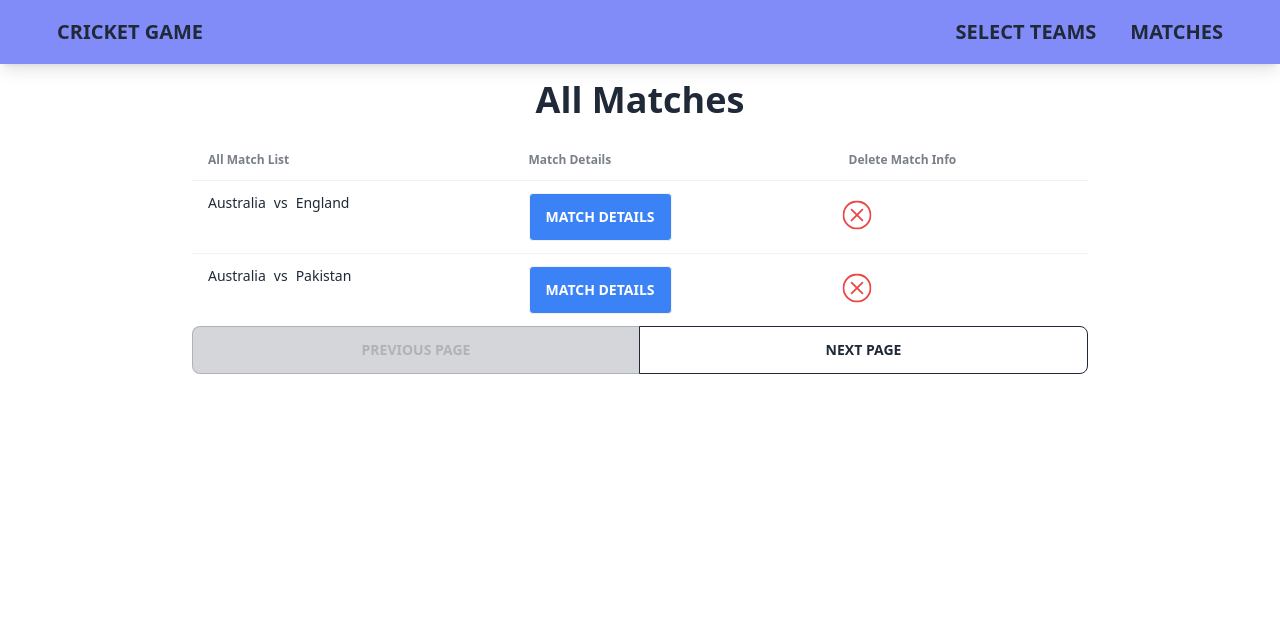
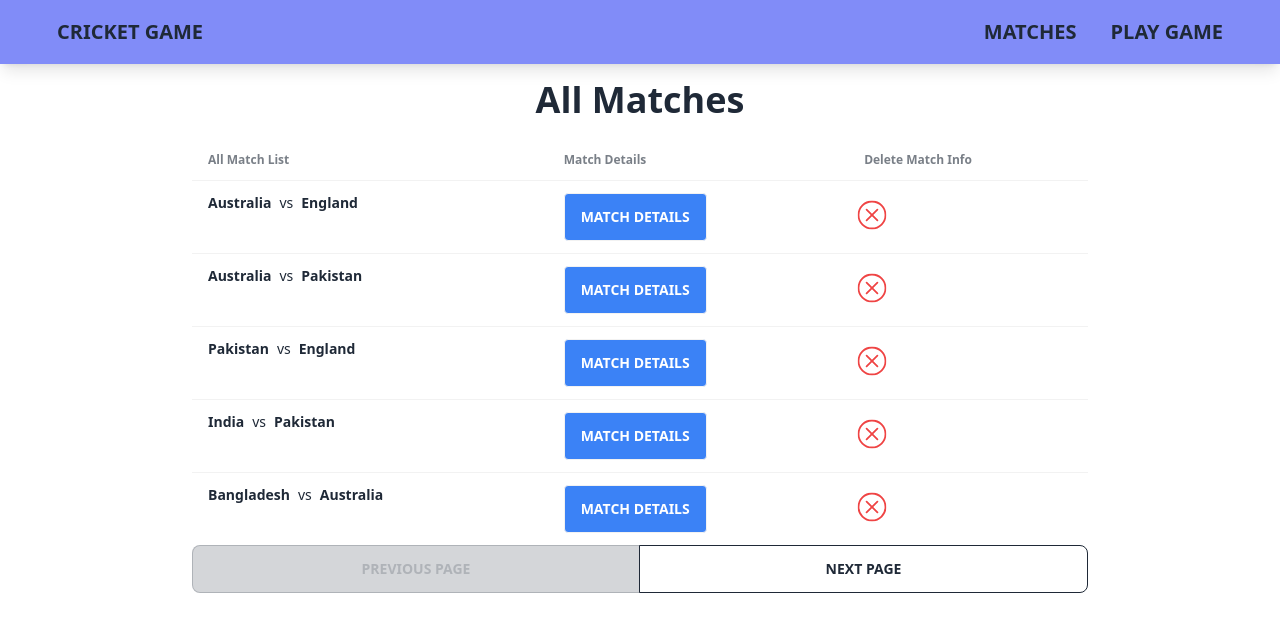
Before and after one commit to saimonsiddique/playCricket, a React (Vite) app: page /matches in a window 1280 px wide. Shown: the top 632 px of the page. Built offline with nearby package versions, Linux system fonts and the light colour scheme; data requests are answered from the project's data file.

Commit message:
solved some issues

```diff
--- a/data/db.json
+++ b/data/db.json
@@ -225,6 +225,262 @@
         1
       ],
       "totalRun": 23
+    },
+    {
+      "team1": {
+        "id": 3,
+        "teamName": "Pakistan",
+        "flagUrl": "https://www.worldometers.info/img/flags/pk-flag.gif"
+      },
+      "team2": {
+        "id": 5,
+        "teamName": "Australia",
+        "flagUrl": "https://www.worldometers.info/img/flags/as-flag.gif"
+      },
+      "tossWinner": {
+        "id": 5,
+        "teamName": "Australia",
+        "flagUrl": "https://www.worldometers.info/img/flags/as-flag.gif"
+      },
+      "id": 9,
+      "matchRun": [
+        1,
+        2,
+        1,
+        2,
+        2,
+        3,
+        3,
+        4,
+        3,
+        2,
+        3
+      ],
+      "totalRun": 26
+    },
+    {
+      "team1": {
+        "id": 2,
+        "teamName": "India",
+        "flagUrl": "https://www.worldometers.info/img/flags/in-flag.gif"
+      },
+      "team2": {
+        "id": 1,
+        "teamName": "Bangladesh",
+        "flagUrl": "https://www.worldometers.info/img/flags/bg-flag.gif"
+      },
+      "tossWinner": {
+        "id": 1,
+        "teamName": "Bangladesh",
+        "flagUrl": "https://www.worldometers.info/img/flags/bg-flag.gif"
+      },
+      "id": 10,
+      "matchRun": [
+        2,
+        2,
+        3,
+        2,
+        3,
+        1,
+        4,
+        1,
+        4,
+        2,
+        2
+      ],
+      "totalRun": 26
+    },
+    {
+      "team1": {
+        "id": 1,
+        "teamName": "Bangladesh",
+        "flagUrl": "https://www.worldometers.info/img/flags/bg-flag.gif"
+      },
+      "team2": {
+        "id": 4,
+        "teamName": "Sri Lanka",
+        "flagUrl": "https://www.worldometers.info/img/flags/ce-flag.gif"
+      },
+      "tossWinner": {
+        "id": 4,
+        "teamName": "Sri Lanka",
+        "flagUrl": "https://www.worldometers.info/img/flags/ce-flag.gif"
+      },
+      "id": 11,
+      "matchRun": [
+        3,
+        1,
+        1,
+        2,
+        1,
+        1,
+        4,
+        4,
+        2,
+        2,
+        1
+      ],
+      "totalRun": 22
+    },
+    {
+      "team1": {
+        "id": 5,
+        "teamName": "Australia",
+        "flagUrl": "https://www.worldometers.info/img/flags/as-flag.gif"
+      },
+      "team2": {
+        "id": 4,
+        "teamName": "Sri Lanka",
+        "flagUrl": "https://www.worldometers.info/img/flags/ce-flag.gif"
+      },
+      "tossWinner": {
+        "id": 5,
+        "teamName": "Australia",
+        "flagUrl": "https://www.worldometers.info/img/flags/as-flag.gif"
+      },
+      "id": 12,
+      "matchRun": [
+        2,
+        4,
+        2,
+        3,
+        4,
+        1,
+        1,
+        2,
+        2,
+        4,
+        1
+      ],
+      "totalRun": 26
+    },
+    {
+      "team1": {
+        "id": 1,
+        "teamName": "Bangladesh",
+        "flagUrl": "https://www.worldometers.info/img/flags/bg-flag.gif"
+      },
+      "team2": {
+        "id": 3,
+        "teamName": "Pakistan",
+        "flagUrl": "https://www.worldometers.info/img/flags/pk-flag.gif"
+      },
+      "tossWinner": {
+        "id": 1,
+        "teamName": "Bangladesh",
+        "flagUrl": "https://www.worldometers.info/img/flags/bg-flag.gif"
+      },
+      "id": 13,
+      "matchRun": [
+        4,
+        1,
+        4,
+        3,
+        2,
+        2,
+        4,
+        2,
+        3,
+        2,
+        3
+      ],
+      "totalRun": 30
+    },
+    {
+      "team1": {
+        "id": 4,
+        "teamName": "Sri Lanka",
+        "flagUrl": "https://www.worldometers.info/img/flags/ce-flag.gif"
+      },
+      "team2": {
+        "id": 5,
+        "teamName": "Australia",
+        "flagUrl": "https://www.worldometers.info/img/flags/as-flag.gif"
+      },
+      "tossWinner": {
+        "id": 5,
+        "teamName": "Australia",
+        "flagUrl": "https://www.worldometers.info/img/flags/as-flag.gif"
+      },
+      "id": 14,
+      "matchRun": [
+        1,
+        2,
+        4,
+        2,
+        3,
+        4,
+        3,
+        3,
+        3,
+        4,
+        4
+      ],
+      "totalRun": 33
+    },
+    {
+      "team1": {
+        "id": 1,
+        "teamName": "Bangladesh",
+        "flagUrl": "https://www.worldometers.info/img/flags/bg-flag.gif"
+      },
+      "team2": {
+        "id": 6,
+        "teamName": "England",
+        "flagUrl": "https://www.worldometers.info/img/flags/uk-flag.gif"
+      },
+      "tossWinner": {
+        "id": 6,
+        "teamName": "England",
+        "flagUrl": "https://www.worldometers.info/img/flags/uk-flag.gif"
+      },
+      "id": 15,
+      "matchRun": [
+        2,
+        1,
+        3,
+        1,
+        2,
+        3,
+        3,
+        2,
+        1,
+        4,
+        3
+      ],
+      "totalRun": 25
+    },
+    {
+      "team1": {
+        "id": 5,
+        "teamName": "Australia",
+        "flagUrl": "https://www.worldometers.info/img/flags/as-flag.gif"
+      },
+      "team2": {
+        "id": 2,
+        "teamName": "India",
+        "flagUrl": "https://www.worldometers.info/img/flags/in-flag.gif"
+      },
+      "tossWinner": {
+        "id": 2,
+        "teamName": "India",
+        "flagUrl": "https://www.worldometers.info/img/flags/in-flag.gif"
+      },
+      "id": 16,
+      "matchRun": [
+        1,
+        1,
+        3,
+        3,
+        6,
+        2,
+        2,
+        3,
+        1,
+        1,
+        2
+      ],
+      "totalRun": 25
     }
   ],
   "teams": [
--- a/src/components/common/Navbar.jsx
+++ b/src/components/common/Navbar.jsx
@@ -20,14 +20,14 @@ function Navbar() {
         Cricket Game
       </a>
       <div>
+        <a className="btn btn-ghost text-xl uppercase" onClick={handleMatches}>
+          Matches
+        </a>
         <a
           className="btn btn-ghost text-xl uppercase"
           onClick={handleSelectTeam}
         >
-          Select Teams
-        </a>
-        <a className="btn btn-ghost text-xl uppercase" onClick={handleMatches}>
-          Matches
+          Play Game
         </a>
       </div>
     </div>
--- a/src/index.css
+++ b/src/index.css
@@ -1,3 +1,9 @@
-@import 'tailwindcss/base';
-@import 'tailwindcss/components';
-@import 'tailwindcss/utilities';
+@import "tailwindcss/base";
+@import "tailwindcss/components";
+@import "tailwindcss/utilities";
+
+* {
+  margin: 0;
+  padding: 0;
+  box-sizing: border-box;
+}
--- a/src/pages/Matches.page.jsx
+++ b/src/pages/Matches.page.jsx
@@ -6,7 +6,7 @@ import Layout from "../components/common/Layout";
 function Matches() {
   const [allMatches, setAllMatches] = useState([]);
   const [currentPage, setCurrentPage] = useState(1);
-  const [matchesPerPage] = useState(2);
+  const [matchesPerPage] = useState(5);
 
   const navigate = useNavigate();
 
@@ -65,9 +65,13 @@ function Matches() {
                   className="cursor-pointer hover:bg-gray-100"
                 >
                   <td className="flex gap-2">
-                    <span>{match?.team1?.teamName}</span>
+                    <span className="text-md font-semibold">
+                      {match?.team1?.teamName}
+                    </span>
                     vs
-                    <span>{match?.team2?.teamName}</span>
+                    <span className="text-md font-semibold">
+                      {match?.team2?.teamName}
+                    </span>
                   </td>
                   <td>
                     <button
--- a/src/pages/Play.page.jsx
+++ b/src/pages/Play.page.jsx
@@ -5,7 +5,7 @@ import RunTable from "../components/RunTable";
 import Layout from "../components/common/Layout";
 
 function generateRun() {
-  const run = Math.floor(Math.random() * 6);
+  const run = Math.floor(Math.random() * 7);
   if (run === 5 || run === 0) {
     return generateRun();
   }
@@ -26,11 +26,9 @@ function Play() {
   }, [uuid]);
 
   const handleBowl = () => {
-    // Increase table row by 1 and add run to total run and update match matchRun
     const run = generateRun();
     setMatchRun([...matchRun, run]);
     setTotalRun(totalRun + run);
-    // post matchRun to server after 12 balls
     if (matchRun.length === 11) {
       axios.patch(`http://localhost:8080/matches/${uuid}`, {
         matchRun,
@@ -54,7 +52,7 @@ function Play() {
           <span className="text-lg font-bold">
             {match?.tossWinner?.teamName}
           </span>{" "}
-          won the toss and elected to {match?.tossDecision} first
+          won the toss and elected to bowl first
         </p>
         <p className="flex items-center gap-2 justify-center">
           Total Run: <span className="font-bold">{totalRun}</span>
```
